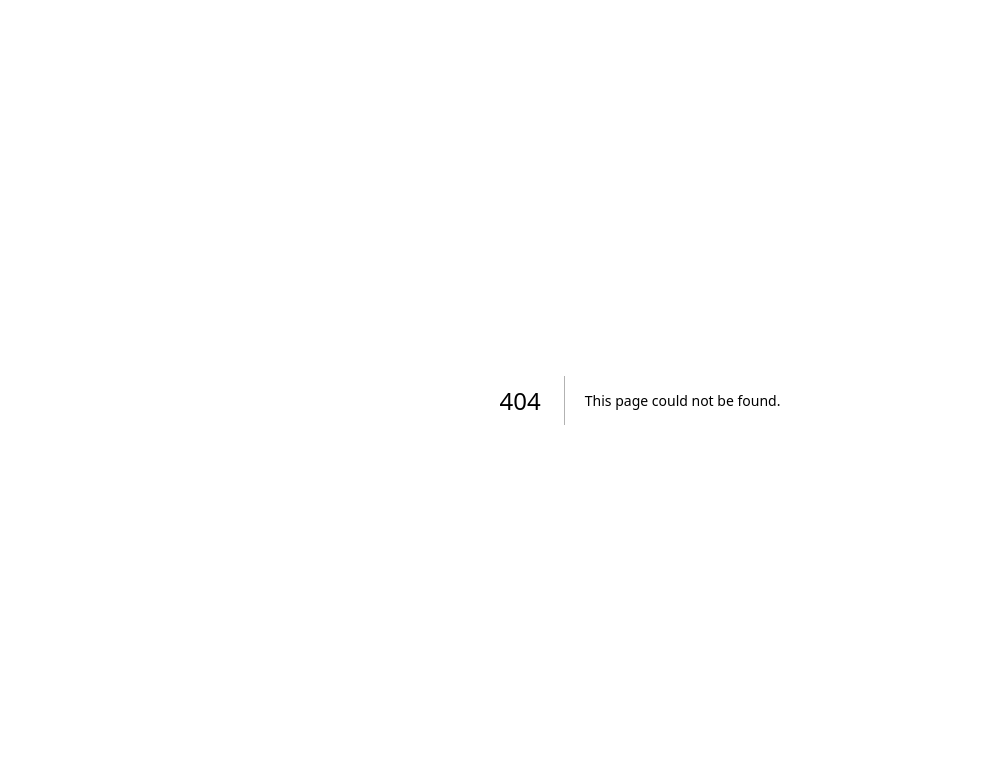
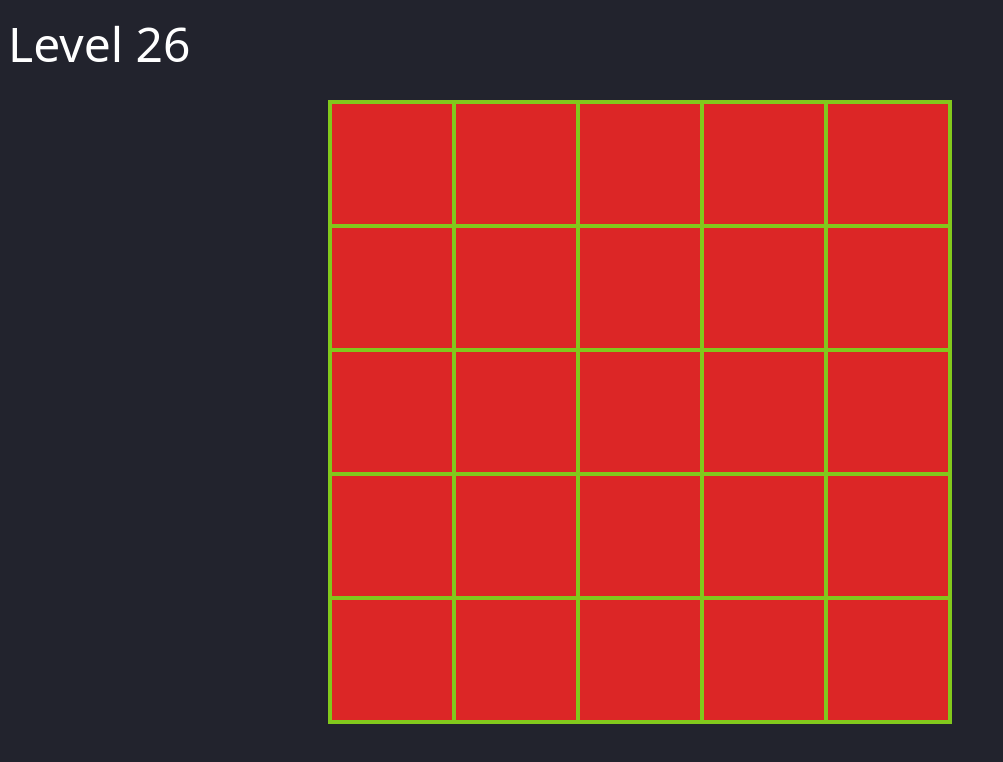
Before and after one commit to I7RANK/pipe-master, a Next.js app: page /game in a window 1280 px wide. Before the commit this address had no page. Shown: the top 762 px of the page, without its empty margins (0-1003 px from the left). Built offline with nearby package versions, Linux system fonts and the light colour scheme.

Commit message:
feat: add base table game

```diff
--- /dev/null
+++ b/app/game/page.tsx
@@ -0,0 +1,35 @@
+'use client';
+
+import { ReactElement, useState } from 'react';
+
+export default function Page() {
+  const height = 5;
+  const width = 5;
+  const table: ReactElement<any, any>[] = [];
+
+  for (let indexY = 0; indexY < height; indexY++) {
+    const row: ReactElement<any, any>[] = [];
+    for (let indexX = 0; indexX < width; indexX++) {
+      row.push(<div key={indexY + indexX} className="bg-red-600 w-full"></div>);
+    }
+    table.push(
+      <div key={indexY} className="flex h-full gap-x-1">
+        {row}
+      </div>
+    );
+  }
+
+  return (
+    <div className="pt-5 h-screen">
+      <h1 className="mx-auto text-5xl mb-8">Level 26</h1>
+
+      <div className="relative mx-auto bg-lime-500 max-w-[calc(100vmin_-_16px)] lg:aspect-square max-h-[calc(100vmin_-_16px)] lg:h-4/5">
+        <div className="relative w-full h-full pb-[100%] lg:pb-0 lg:w-auto ">
+          <div className="absolute top-0 left-0 w-full h-full p-1 flex flex-col bg-slate-500/5 gap-y-1">
+            {table}
+          </div>
+        </div>
+      </div>
+    </div>
+  );
+}
```
